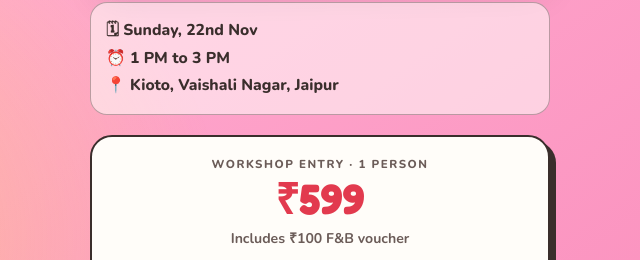
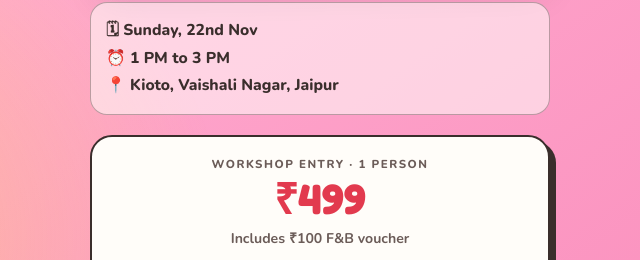
Before and after one commit to FunFamClubEvents/Workshop, a plain HTML site: page forever-bouquet/index.html in a window 1280 px wide. Shown: the part 800-1060 px from the top of the page, 320-960 px from the left. Drawn offline with nearby package versions, Linux system fonts and the light colour scheme.

Commit message:
Update index.html

```diff
--- a/forever-bouquet/index.html
+++ b/forever-bouquet/index.html
@@ -633,7 +633,7 @@
 
 <div class="single-price-card">
   <p class="price-eyebrow">Workshop entry · 1 person</p>
-  <div class="offer-price">₹599</div>
+  <div class="offer-price">₹499</div>
   <p class="price-desc">Includes ₹100 F&amp;B voucher</p>
   <a href="https://rzp.io/rzp/btcdzp48" class="btn-primary price-btn" id="hero-cta">
     🌷 Book your seat
```
